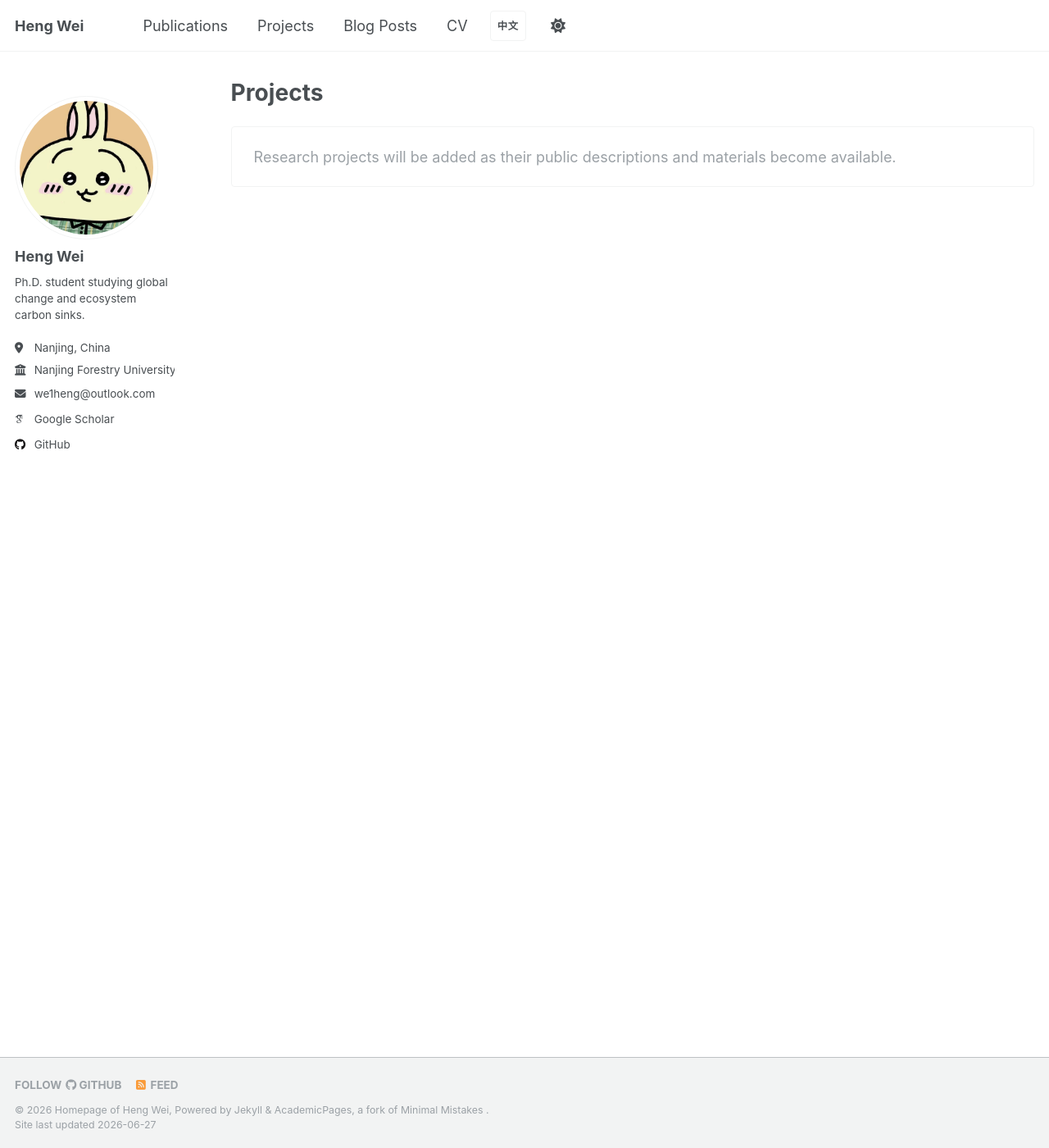
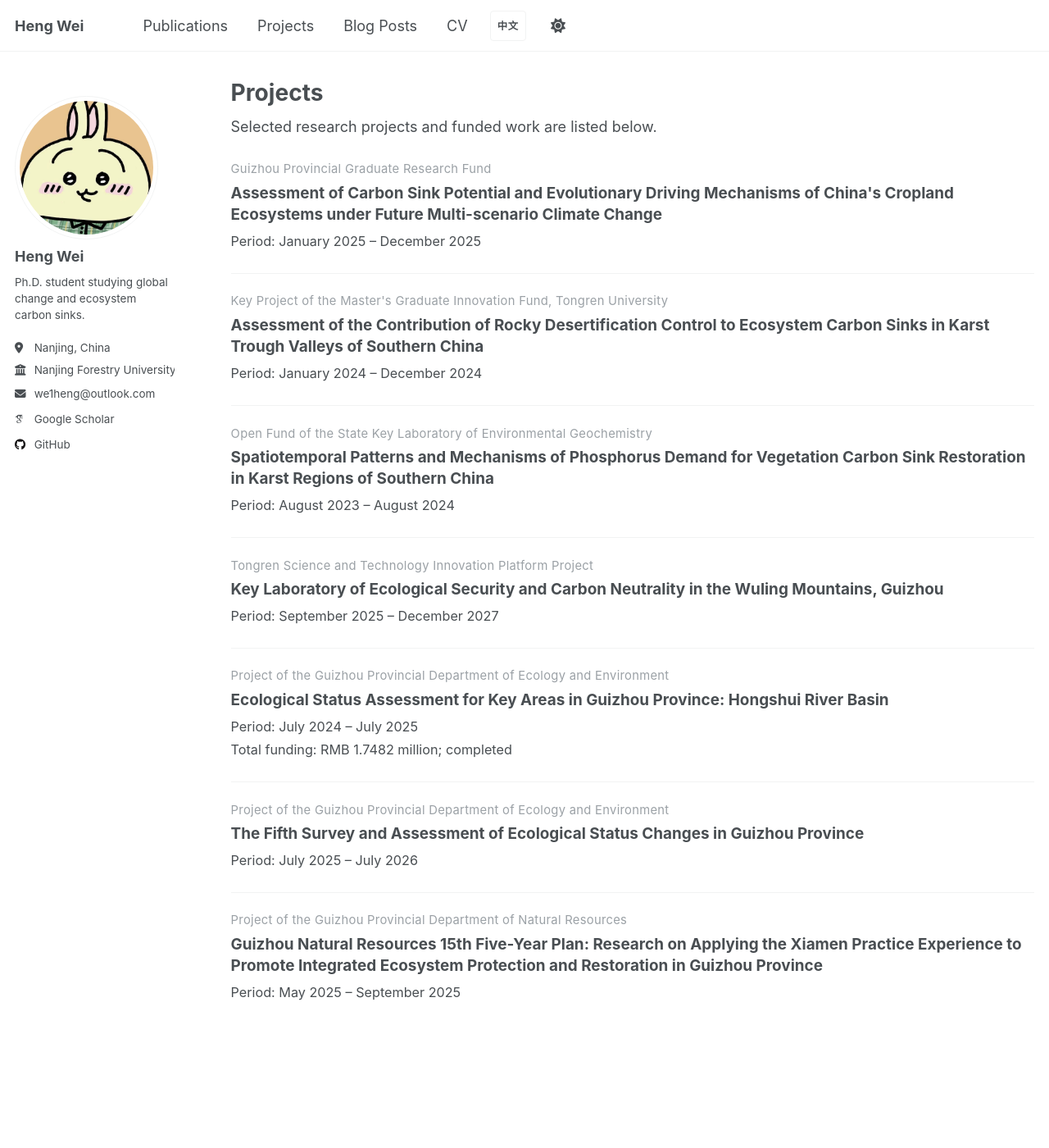
Before and after one commit to NOOB304/NOOB304.github.io, a Jekyll site: the page built from _pages/portfolio.html, in a window 1280 px wide and 1400 px high. Shown: the whole window at 82% size. Built offline with Jekyll 4.4.1, drawn with Linux system fonts in a browser that asks for light colours; some web fonts are replaced.

Commit message:
feat: add bilingual research projects

```diff
--- /dev/null
+++ b/_data/projects.yml
@@ -0,0 +1,50 @@
+- funder_zh: "贵州省研究生科研基金项目"
+  funder_en: "Guizhou Provincial Graduate Research Fund"
+  title_zh: "未来多情景气候变化影响下中国农田生态系统碳汇潜力评估与演变驱动机制研究"
+  title_en: "Assessment of Carbon Sink Potential and Evolutionary Driving Mechanisms of China's Cropland Ecosystems under Future Multi-scenario Climate Change"
+  period_zh: "2025年1月—2025年12月"
+  period_en: "January 2025 – December 2025"
+
+- funder_zh: "铜仁学院硕士研究生创新基金重点项目"
+  funder_en: "Key Project of the Master's Graduate Innovation Fund, Tongren University"
+  title_zh: "中国南方喀斯特槽谷区石漠化治理对生态系统碳汇的影响贡献评估"
+  title_en: "Assessment of the Contribution of Rocky Desertification Control to Ecosystem Carbon Sinks in Karst Trough Valleys of Southern China"
+  period_zh: "2024年1月—2024年12月"
+  period_en: "January 2024 – December 2024"
+
+- funder_zh: "环境地球化学国家重点实验室开放基金"
+  funder_en: "Open Fund of the State Key Laboratory of Environmental Geochemistry"
+  title_zh: "中国南方喀斯特区植被碳汇恢复磷需求时空格局与影响机制"
+  title_en: "Spatiotemporal Patterns and Mechanisms of Phosphorus Demand for Vegetation Carbon Sink Restoration in Karst Regions of Southern China"
+  period_zh: "2023年8月—2024年8月"
+  period_en: "August 2023 – August 2024"
+
+- funder_zh: "铜仁市科技创新平台项目"
+  funder_en: "Tongren Science and Technology Innovation Platform Project"
+  title_zh: "贵州武陵山区生态安全与碳中和重点实验室"
+  title_en: "Key Laboratory of Ecological Security and Carbon Neutrality in the Wuling Mountains, Guizhou"
+  period_zh: "2025年9月—2027年12月"
+  period_en: "September 2025 – December 2027"
+
+- funder_zh: "贵州省生态环境厅项目"
+  funder_en: "Project of the Guizhou Provincial Department of Ecology and Environment"
+  title_zh: "贵州省重点区域生态状况评估资金（贵州省红水河流域）"
+  title_en: "Ecological Status Assessment for Key Areas in Guizhou Province: Hongshui River Basin"
+  period_zh: "2024年7月—2025年7月"
+  period_en: "July 2024 – July 2025"
+  note_zh: "总经费：174.82万元；已结题"
+  note_en: "Total funding: RMB 1.7482 million; completed"
+
+- funder_zh: "贵州省生态环境厅项目"
+  funder_en: "Project of the Guizhou Provincial Department of Ecology and Environment"
+  title_zh: "贵州省第五次生态状况变化调查评估"
+  title_en: "The Fifth Survey and Assessment of Ecological Status Changes in Guizhou Province"
+  period_zh: "2025年7月—2026年7月"
+  period_en: "July 2025 – July 2026"
+
+- funder_zh: "贵州省自然资源厅项目"
+  funder_en: "Project of the Guizhou Provincial Department of Natural Resources"
+  title_zh: "贵州省自然资源“十五五”规划—贵州省学习运用“厦门实践”经验推动生态系统一体化保护与修复研究"
+  title_en: "Guizhou Natural Resources 15th Five-Year Plan: Research on Applying the Xiamen Practice Experience to Promote Integrated Ecosystem Protection and Restoration in Guizhou Province"
+  period_zh: "2025年5月—2025年9月"
+  period_en: "May 2025 – September 2025"
--- /dev/null
+++ b/_includes/project-list.html
@@ -0,0 +1,28 @@
+{% assign list_lang = include.lang | default: page.lang | default: "en" %}
+
+<div class="projects-list">
+{% for project in site.data.projects %}
+  {% if list_lang == "zh" %}
+    {% assign project_funder = project.funder_zh | default: project.funder_en %}
+    {% assign project_title = project.title_zh | default: project.title_en %}
+    {% assign project_period = project.period_zh | default: project.period_en %}
+    {% assign project_note = project.note_zh | default: project.note_en %}
+    {% assign period_label = "周期" %}
+  {% else %}
+    {% assign project_funder = project.funder_en | default: project.funder_zh %}
+    {% assign project_title = project.title_en | default: project.title_zh %}
+    {% assign project_period = project.period_en | default: project.period_zh %}
+    {% assign project_note = project.note_en | default: project.note_zh %}
+    {% assign period_label = "Period" %}
+  {% endif %}
+
+  <article class="project-item">
+    <p class="project-funder">{{ project_funder }}</p>
+    <h2 class="project-title">{{ project_title }}</h2>
+    <p class="project-meta">{{ period_label }}: {{ project_period }}</p>
+    {% if project_note %}
+      <p class="project-note">{{ project_note }}</p>
+    {% endif %}
+  </article>
+{% endfor %}
+</div>
--- a/_pages/portfolio.html
+++ b/_pages/portfolio.html
@@ -11,6 +11,6 @@ redirect_from:
   - /portfolio/
 ---
 
-<div class="page-empty-state">
-  Research projects will be added as their public descriptions and materials become available.
-</div>
+Selected research projects and funded work are listed below.
+
+{% include project-list.html lang="en" %}
--- a/_pages/portfolio.zh.html
+++ b/_pages/portfolio.zh.html
@@ -9,6 +9,6 @@ comments: false
 share: false
 ---
 
-<div class="page-empty-state">
-  研究项目将在公开说明与材料整理完成后陆续更新。
-</div>
+以下为部分研究项目与基金工作。
+
+{% include project-list.html lang="zh" %}
--- a/_sass/layout/_publications.scss
+++ b/_sass/layout/_publications.scss
@@ -40,3 +40,39 @@
   border-radius: $border-radius;
   background-color: var(--global-bg-color);
 }
+
+.projects-list {
+  margin-top: 1.5em;
+}
+
+.project-item {
+  padding: 1.25em 0;
+  border-bottom: 1px solid var(--global-border-color);
+
+  &:first-child {
+    padding-top: 0;
+  }
+
+  &:last-child {
+    border-bottom: 0;
+  }
+}
+
+.project-funder {
+  margin: 0 0 0.35em;
+  color: var(--global-text-color-light);
+  font-size: 0.82em;
+  letter-spacing: 0.02em;
+}
+
+.project-title {
+  margin: 0 0 0.35em;
+  font-size: 1.05em;
+  line-height: 1.4;
+}
+
+.project-meta,
+.project-note {
+  margin: 0.25em 0;
+  font-size: 0.9em;
+}
```
